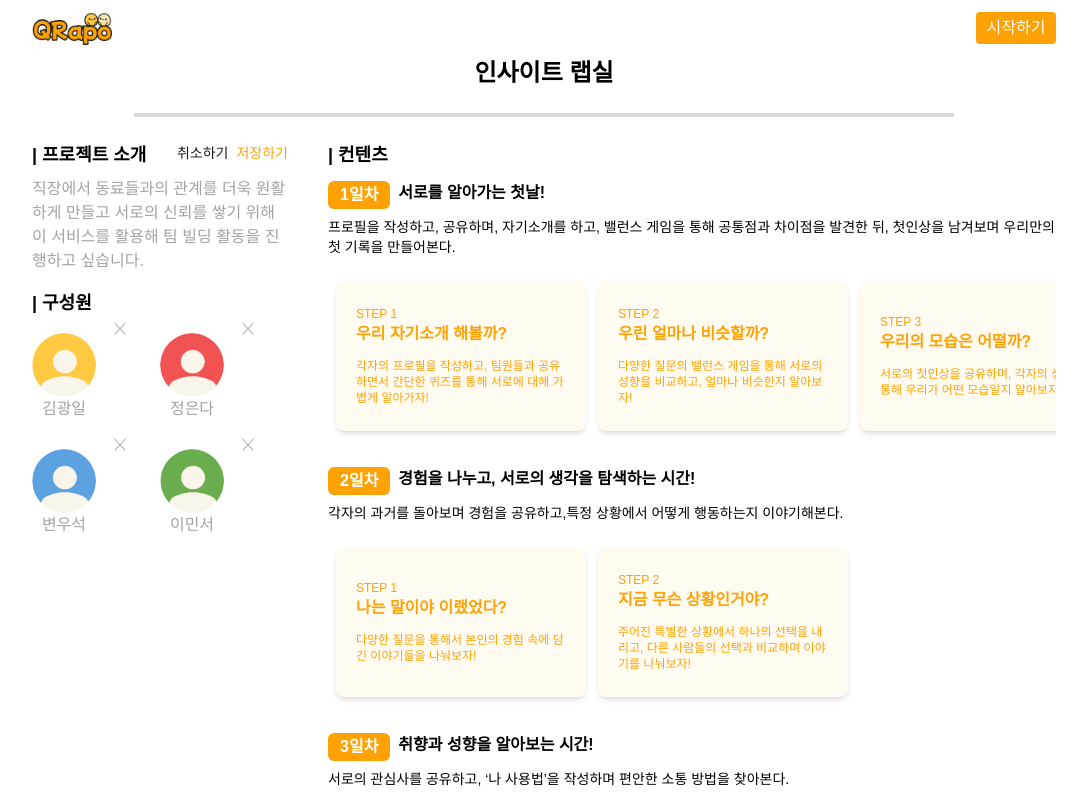
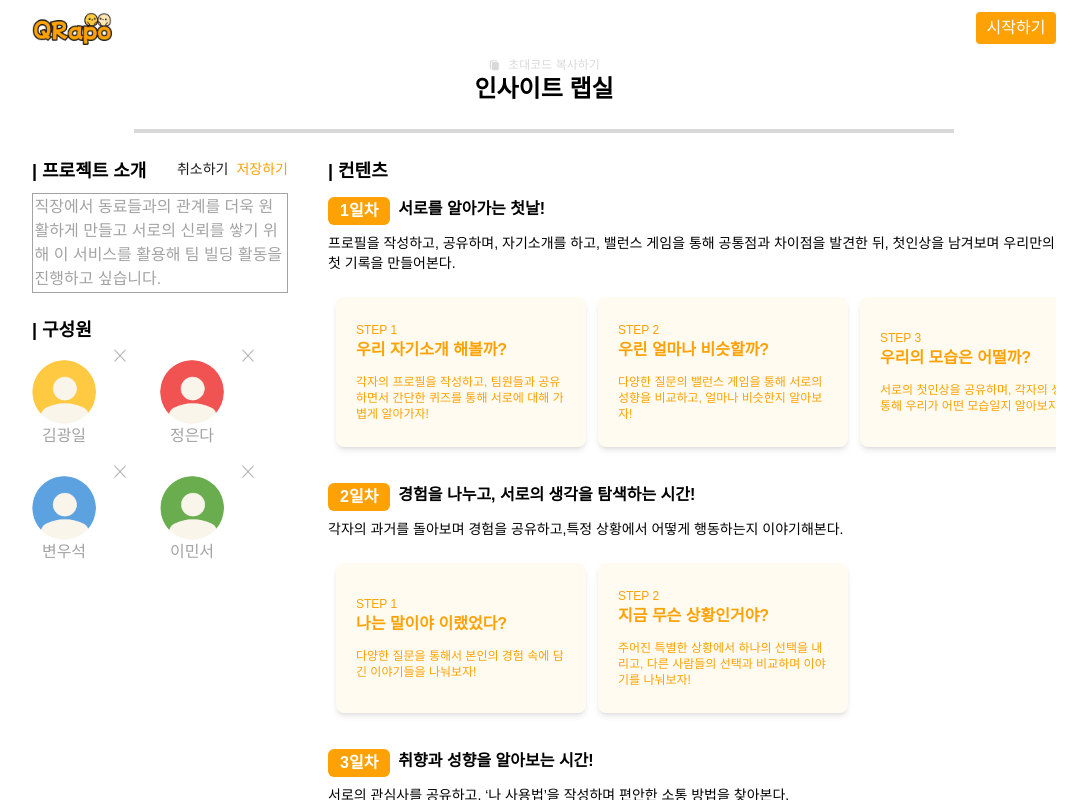
Before and after one commit to Handong-TeamProject/Capston2_FE, a Next.js app: page /project/1 in a window 1280 px wide. Both pictures are taken after a click on the button "수정하기". Shown: the top 800 px of the page, without its empty margins (96-1183 px from the left). Built offline with nearby package versions, Linux system fonts and the light colour scheme; no server answers; a web font is replaced by a local one.

Commit message:
feat : project ui / func - 3

```diff
--- a/src/app/globals.css
+++ b/src/app/globals.css
@@ -24,4 +24,5 @@
 .scrollbar-hide {
   -ms-overflow-style: none; /* IE and Edge */
   scrollbar-width: none; /* Firefox */
+  scrollbar-height: none; /* Firefox */
 }
--- a/src/components/etc/ProjectDetailPage.tsx
+++ b/src/components/etc/ProjectDetailPage.tsx
@@ -3,9 +3,10 @@
 
 import React, { useState } from "react";
 import DayPerActivity from "./DayPerActivity";
-import {dayDescription} from "@/data/dayDescription";
-import {projectInfo} from "@/data/projectInfo";
+import { dayDescription } from "@/data/dayDescription";
+import { projectInfo } from "@/data/projectInfo";
 import ConfirmModal from "../common/ConfirmModal";
+import AlertModal from "../common/AlertModal";
 
 function ProjectDetailPage() {
     interface DayInfo {
@@ -22,7 +23,8 @@ function ProjectDetailPage() {
     const [isUpdateModalOpen, setIsSelectedModalOpen] = useState(false);
     const [isDeletedModalOpen, setIsDeletedModalOpen] = useState(false);
     const [isCancleModalOpen, setIsCancleModalOpen] = useState(false);
-
+    const [isCopiedModalOpen, setIsCopiedModalOpen] = useState(false); // 복사 모달 상태 추가
+    const [projectData, setProjectInfo] = useState(projectInfo);
 
     const openUpdateModal = () => setIsSelectedModalOpen(true);
     const closeUpdateModal = () => setIsSelectedModalOpen(false);
@@ -39,41 +41,83 @@ function ProjectDetailPage() {
             return 0;
         }
         setIsEdit(!isEdit);
-    }
+    };
 
     const handleUpdateProject = () => {
-        alert("프로젝트가 수정되었습니다.")
-        window.location.reload();
+        alert("프로젝트가 수정되었습니다.");
         window.scrollTo(0, 0); // 페이지 상단으로 이동
         closeUpdateModal();
         setIsEdit(!isEdit);
-    }
+    };
 
     const handleDeleteMember = (index: number) => {
         alert("사용자가 삭제되었습니다.");
         window.location.reload();
         window.scrollTo(0, 0); // 페이지 상단으로 이동
         closeDeleteModal();
-        //삭제 로직
-    }
+        // 삭제 로직
+        // 새로 유저 정보 가져오기
+    };
 
     const [deleteMember, setDeleteMember] = useState(0);
 
     const handleClickDeleteMember = (user_id: number) => {
         setDeleteMember(user_id);
         openDeleteModal();
-    }
+    };
 
     const handleUpdateCancle = () => {
         closeCancleModal();
         setIsEdit(false);
-    }
+    };
+
+    const handleChangeDescription = (e: React.ChangeEvent<HTMLTextAreaElement>) => {
+        const updatedDesc = e.target.value;
+        setProjectInfo((prev) => ({
+            ...prev,
+            default: {
+                ...prev.default,
+                desc: updatedDesc,
+            },
+        }));
+    };
+
+    const handleCopyInviteCode = async () => {
+        try {
+            await navigator.clipboard.writeText(projectData.default.code);
+            setIsCopiedModalOpen(true);
+            setTimeout(() => setIsCopiedModalOpen(false), 2000); // 2초 후 모달 닫기
+        } catch (error) {
+            alert("초대코드 복사에 실패했습니다.");
+        }
+    };
 
     return (
         <div className="w-full px-6 md:px-0">
             <div className="w-full flex flex-col items-center">
+                <div
+                    className="flex items-center justify-center group cursor-pointer"
+                    onClick={handleCopyInviteCode} // 클릭 이벤트 추가
+                    onMouseEnter={(e) => {
+                        const img = e.currentTarget.querySelector("img");
+                        if (img) img.src = "/Img/pasteAfter.png";
+                    }}
+                    onMouseLeave={(e) => {
+                        const img = e.currentTarget.querySelector("img");
+                        if (img) img.src = "/Img/pasteBefore.png";
+                    }}
+                >
+                    <img
+                        src="/Img/pasteBefore.png"
+                        alt="cancel"
+                        className="w-3 h-3 mr-2"
+                    />
+                    <p className="text-lightGray text-xs group-hover:text-orange">
+                        초대코드 복사하기
+                    </p>
+                </div>
                 <p className="text-xl font-bold md:text-2xl">
-                    {projectInfo.default.title}
+                    {projectData.default.title}
                 </p>
                 <hr className=" w-4/5 my-4 md:my-6 border-[1.5px] md:border-2 border-lightGray" />
             </div>
@@ -84,38 +128,75 @@ function ProjectDetailPage() {
                             <div className="flex justify-between items-start">
                                 <p className="font-bold text-lg mb-2">| 프로젝트 소개</p>
                                 <div>
-                                    {isEdit &&
-                                        <button className='text-black hover:text-lightGray text-sm mr-2' onClick={() => openCancleModal()}>취소하기</button>
-                                    }
-                                    <button className={`${isEdit ? 'text-orange hover:text-orange50' : 'text-lightGray hover:text-black'}  text-sm`} onClick={handleClickUpdateButton}>{isEdit ? "저장하기" : "수정하기"}</button>
+                                    {isEdit && (
+                                        <button
+                                            className="text-black hover:text-lightGray text-sm mr-2"
+                                            onClick={() => openCancleModal()}
+                                        >
+                                            취소하기
+                                        </button>
+                                    )}
+                                    <button
+                                        className={`${
+                                            isEdit
+                                                ? "text-orange hover:text-orange50"
+                                                : "text-lightGray hover:text-black"
+                                        }  text-sm`}
+                                        onClick={handleClickUpdateButton}
+                                    >
+                                        {isEdit ? "저장하기" : "수정하기"}
+                                    </button>
                                 </div>
                             </div>
-                            <p className="text-sm text-gray md:text-base">
-                                {projectInfo.default.desc}
-                            </p>
+                            {isEdit ? (
+                                <textarea
+                                    className="w-full h-[100px] border text-sm focus:border-orange outline-none box-border p-[0.1rem] text-gray md:text-base resize-none"
+                                    value={projectData.default.desc}
+                                    onChange={handleChangeDescription}
+                                />
+                            ) : (
+                                <p className="w-full  text-sm text-gray md:text-base">
+                                    {projectData.default.desc}
+                                </p>
+                            )}
                         </div>
                     </div>
                     <div className="flex w-full flex-col mb-4">
                         <div>
                             <p className="font-bold text-lg">| 구성원</p>
                             <div className="text-xs text-gray md:text-base flex flex-wrap">
-                                {projectInfo.members.map((member, index) => (
-                                    <div className="w-1/4 md:w-1/2 flex mb-3" key = {index}>
+                                {projectData.members.map((member, index) => (
+                                    <div className="w-1/4 md:w-1/2 flex mb-3" key={index}>
                                         <div className="pt-4">
                                             <div className="text-center">
-                                                <img src = {`/Img/member${index+1}.png`} alt={member.name} className="w-12 h-12 md:w-16 md:h-16 rounded-full" />
+                                                <img
+                                                    src={`/Img/member${index + 1}.png`}
+                                                    alt={member.name}
+                                                    className="w-12 h-12 md:w-16 md:h-16 rounded-full"
+                                                />
                                                 <p>{member.name}</p>
                                             </div>
                                         </div>
-                                        { isEdit &&
+                                        {isEdit && (
                                             <div>
-                                                <img src="/Img/cancleBefore.png"
-                                                    onMouseEnter={(e) => e.currentTarget.src = "/Img/cancleAfter.png"}
-                                                    onMouseLeave={(e) => e.currentTarget.src = "/Img/cancleBefore.png"}
-                                                    alt="cancel" className="ml-1 md:ml-3 w-6 h-6 cursor-pointer" onClick={() => handleClickDeleteMember(member.user_id)} />
+                                                <img
+                                                    src="/Img/cancleBefore.png"
+                                                    onMouseEnter={(e) =>
+                                                        (e.currentTarget.src =
+                                                            "/Img/cancleAfter.png")
+                                                    }
+                                                    onMouseLeave={(e) =>
+                                                        (e.currentTarget.src =
+                                                            "/Img/cancleBefore.png")
+                                                    }
+                                                    alt="cancel"
+                                                    className="ml-1 md:ml-3 w-6 h-6 cursor-pointer"
+                                                    onClick={() =>
+                                                        handleClickDeleteMember(member.user_id)
+                                                    }
+                                                />
                                             </div>
-                                        }
-
+                                        )}
                                     </div>
                                 ))}
                             </div>
@@ -124,21 +205,41 @@ function ProjectDetailPage() {
                 </div>
                 <div className="w-full md:w-3/4 md:pl-10 box-border">
                     <p className="font-bold text-lg mb-3">| 컨텐츠</p>
-                    {
-                        dayDescription.map(
-                            (_, index) => (<DayPerActivity key={index} day={index + 1} getDayInfo={getDayInfo}/>)
-                        )
-                    }
+                    {dayDescription.map((_, index) => (
+                        <DayPerActivity
+                            key={index}
+                            day={index + 1}
+                            getDayInfo={getDayInfo}
+                        />
+                    ))}
                 </div>
             </div>
             {isUpdateModalOpen && (
-                <ConfirmModal message = "정말 수정하시겠습니까?" closeModal={closeUpdateModal} handleAction={handleUpdateProject}/>
+                <ConfirmModal
+                    message="정말 수정하시겠습니까?"
+                    closeModal={closeUpdateModal}
+                    handleAction={handleUpdateProject}
+                />
             )}
             {isDeletedModalOpen && (
-                <ConfirmModal message ="정말 삭제하시겠습니까?" closeModal={closeDeleteModal} handleAction={() => handleDeleteMember(deleteMember)}/>
+                <ConfirmModal
+                    message="정말 삭제하시겠습니까?"
+                    closeModal={closeDeleteModal}
+                    handleAction={() => handleDeleteMember(deleteMember)}
+                />
             )}
             {isCancleModalOpen && (
-                <ConfirmModal message ="정말 취소하시겠습니까?" closeModal={closeCancleModal} handleAction={() => handleUpdateCancle()}/>
+                <ConfirmModal
+                    message="정말 취소하시겠습니까?"
+                    closeModal={closeCancleModal}
+                    handleAction={() => handleUpdateCancle()}
+                />
+            )}
+            {isCopiedModalOpen && ( // 복사 모달 추가
+                <AlertModal
+                    message="초대코드가 복사되었습니다."
+                    closeModal={() => setIsCopiedModalOpen(false)}
+                />
             )}
         </div>
     );
```
Also changed, not shown: public/Img/pasteAfter.png (added), public/Img/pasteBefore.png (added).
